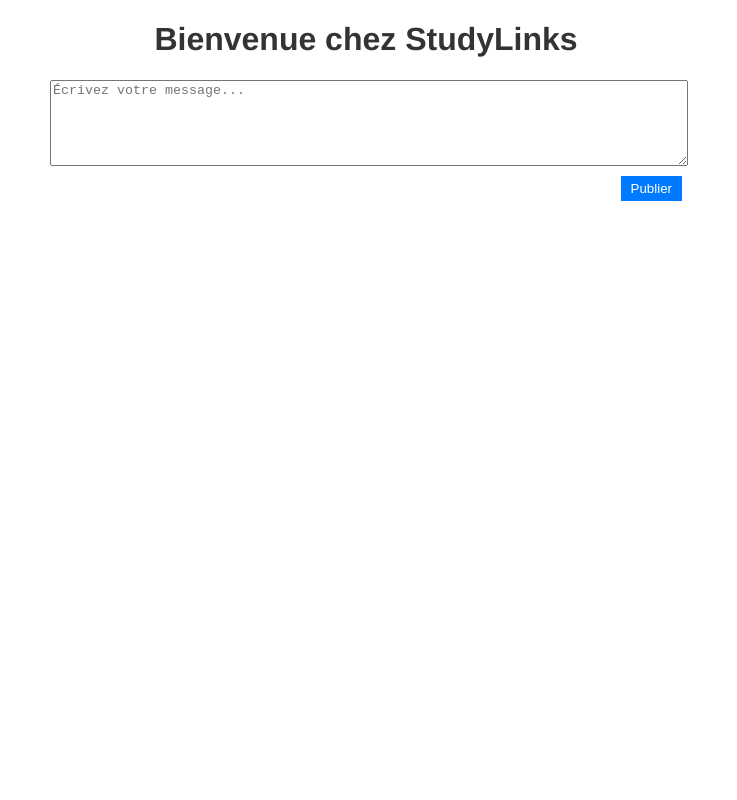
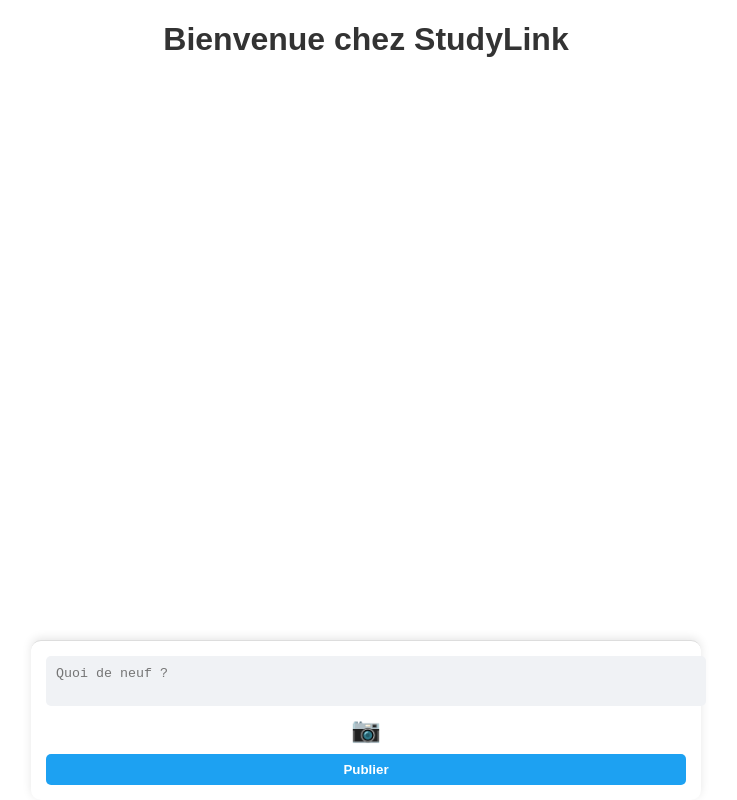
Before and after one commit to SoulLikePlayer/StudyLink, a Vue app: page / in a window 1280 px wide. Shown: the whole page, without its empty margins (274-1011 px from the left). Built offline with nearby package versions, Linux system fonts and the light colour scheme.

Commit message:
[FEAT & FIX] : Division en 2 de l'affichage et du post + capacité de post des images

```diff
--- a/src/components/posts/PostCard.vue
+++ b/src/components/posts/PostCard.vue
@@ -1,70 +1,37 @@
+<template>
+  <div class="post-card">
+    <img v-if="post.image" :src="post.image" alt="Post Image" class="post-image" />
+    <p class="post-text">{{ post.text }}</p>
+  </div>
+</template>
+
 <script>
 export default {
   name: 'PostCard',
-  data() {
-    return {
-      newPost: '',
-      posts: [],
-    }
-  },
-  methods: {
-    publishPost() {
-      if (this.newPost.trim() !== '') {
-        this.posts.push(this.newPost)
-        this.newPost = ''
-      }
-    },
+  props: {
+    post: Object,
   },
 }
 </script>
 
-<template>
-  <div class="post-container">
-    <div class="posts">
-      <div v-for="(post, index) in posts" :key="index" class="post-card">
-        <p>{{ post }}</p>
-      </div>
-    </div>
-    <div class="post-input">
-      <textarea v-model="newPost" placeholder="Écrivez votre message..."></textarea>
-      <button @click="publishPost">Publier</button>
-    </div>
-  </div>
-</template>
-
 <style scoped>
-.post-container {
-  width: 50%;
-  margin: auto;
-  text-align: left;
+.post-card {
+  background: white;
+  padding: 15px;
+  margin-top: 10px;
+  border-radius: 10px;
+  box-shadow: 0 2px 5px rgba(0, 0, 0, 0.1);
 }
-.posts {
-  margin-bottom: 20px;
-}
-.post-card {
-  background: #f5f5f5;
-  padding: 10px;
-  margin: 10px 0;
-  border-radius: 5px;
-}
-.post-input {
-  display: flex;
-  flex-direction: column;
-}
-textarea {
+.post-image {
   width: 100%;
-  height: 80px;
+  max-height: 300px;
+  object-fit: cover;
+  border-radius: 10px;
   margin-bottom: 10px;
 }
-button {
-  align-self: flex-end;
-  padding: 5px 10px;
-  background-color: #007bff;
-  color: white;
-  border: none;
-  cursor: pointer;
-}
-button:hover {
-  background-color: #0056b3;
+.post-text {
+  text-align: center;
+  font-size: 14px;
+  color: #333;
 }
 </style>
--- /dev/null
+++ b/src/components/posts/PostInput.vue
@@ -0,0 +1,91 @@
+<template>
+  <div class="post-input">
+    <textarea v-model="newPost" placeholder="Quoi de neuf ?"></textarea>
+    <label for="imageUpload" class="icon-button">📷</label>
+    <input id="imageUpload" type="file" accept="image/*" @change="handleImageUpload" hidden />
+
+    <div v-if="newImage" class="preview-container">
+      <img :src="newImage" alt="Preview" class="preview-image" />
+    </div>
+
+    <button @click="publishPost">Publier</button>
+  </div>
+</template>
+
+<script>
+export default {
+  name: 'PostInput',
+  data() {
+    return {
+      newPost: '',
+      newImage: null,
+    }
+  },
+  methods: {
+    handleImageUpload(event) {
+      const file = event.target.files[0]
+      if (file) {
+        const reader = new FileReader()
+        reader.onload = () => {
+          this.newImage = reader.result
+        }
+        reader.readAsDataURL(file)
+      }
+    },
+    publishPost() {
+      if (this.newPost.trim() || this.newImage) {
+        this.$emit('post-created', { text: this.newPost, image: this.newImage })
+        this.newPost = ''
+        this.newImage = null
+      }
+    },
+  },
+}
+</script>
+
+<style scoped>
+.post-input {
+  background: white;
+  padding: 15px;
+  border-radius: 10px;
+  box-shadow: 0 2px 10px rgba(0, 0, 0, 0.1);
+  display: flex;
+  flex-direction: column;
+}
+textarea {
+  width: 100%;
+  border: none;
+  outline: none;
+  resize: none;
+  padding: 10px;
+  border-radius: 5px;
+  background: #f0f2f5;
+}
+.icon-button {
+  font-size: 24px;
+  cursor: pointer;
+  margin-top: 10px;
+}
+.preview-container {
+  margin-top: 10px;
+}
+.preview-image {
+  width: 100%;
+  max-height: 200px;
+  object-fit: cover;
+  border-radius: 10px;
+}
+button {
+  margin-top: 10px;
+  padding: 8px;
+  background-color: #1da1f2;
+  color: white;
+  border: none;
+  border-radius: 5px;
+  cursor: pointer;
+  font-weight: bold;
+}
+button:hover {
+  background-color: #0d8bec;
+}
+</style>
--- a/src/views/HomeView.vue
+++ b/src/views/HomeView.vue
@@ -1,23 +1,64 @@
 <template>
-  <div>
-    <h1>Bienvenue chez StudyLinks</h1>
-    <PostCard />
+  <div class="home-container">
+    <h1>Bienvenue chez StudyLink</h1>
+    <div class="posts-wrapper">
+      <PostCard v-for="(post, index) in posts" :key="index" :post="post" />
+    </div>
+    <PostInput @post-created="addPost" class="post-input-fixed" />
   </div>
 </template>
 
 <script>
 import PostCard from '@/components/posts/PostCard.vue'
+import PostInput from '@/components/posts/PostInput.vue'
 
 export default {
   name: 'HomeView',
   components: {
     PostCard,
+    PostInput,
+  },
+  data() {
+    return {
+      posts: [],
+    }
+  },
+  methods: {
+    addPost(post) {
+      this.posts.unshift(post)
+    },
   },
 }
 </script>
 
 <style scoped>
+.home-container {
+  width: 50%;
+  margin: auto;
+  text-align: center;
+  font-family: Arial, sans-serif;
+  position: relative;
+  padding-bottom: 80px; /* Pour éviter que les posts soient cachés sous l'input */
+}
+
 h1 {
   color: #333;
+  margin-bottom: 20px;
+}
+
+.posts-wrapper {
+  padding-bottom: 100px; /* Espace pour le PostInput */
+}
+
+.post-input-fixed {
+  position: fixed;
+  bottom: 0;
+  left: 50%;
+  transform: translateX(-50%);
+  width: 50%;
+  background: white;
+  padding: 15px;
+  box-shadow: 0 -2px 10px rgba(0, 0, 0, 0.1);
+  border-top: 1px solid #ddd;
 }
 </style>
```
Also changed, not shown: 1 other file (tests, documents, lock files or other folders).
